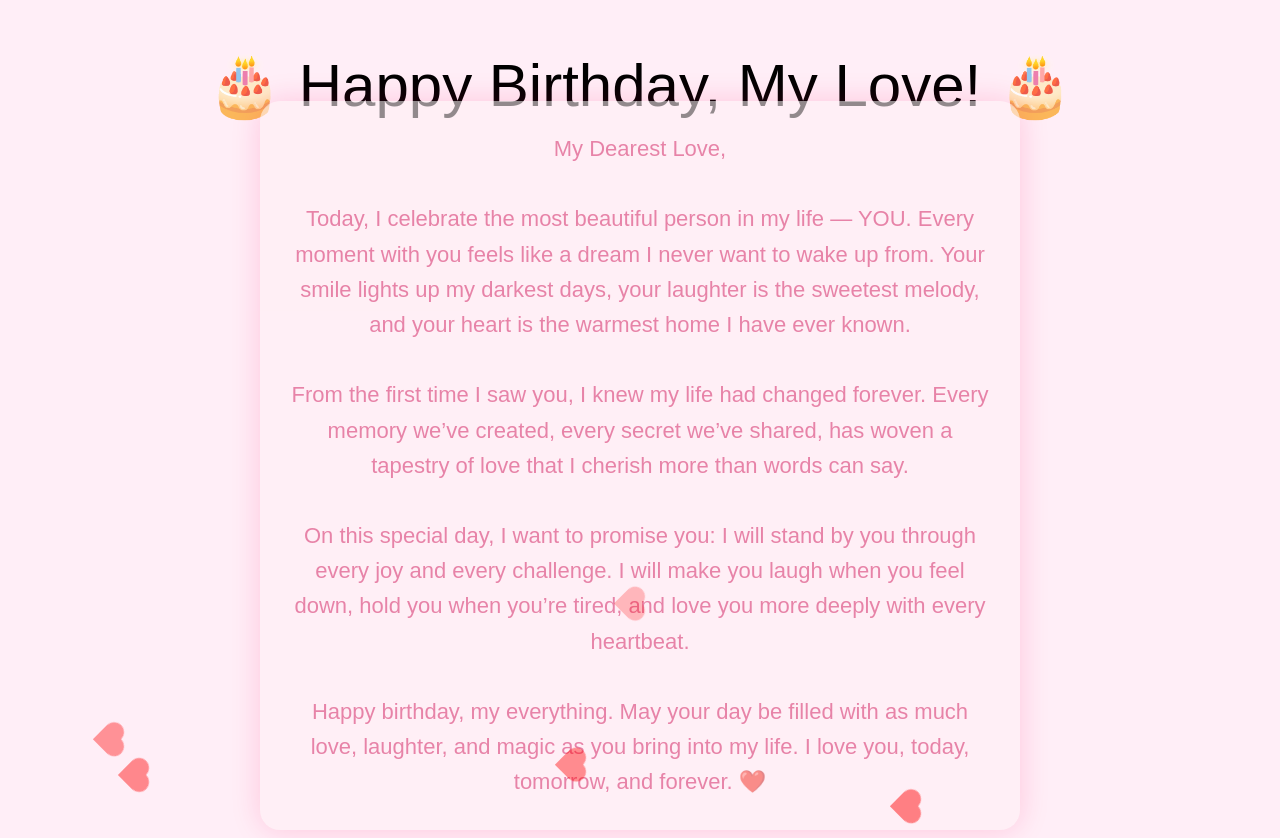
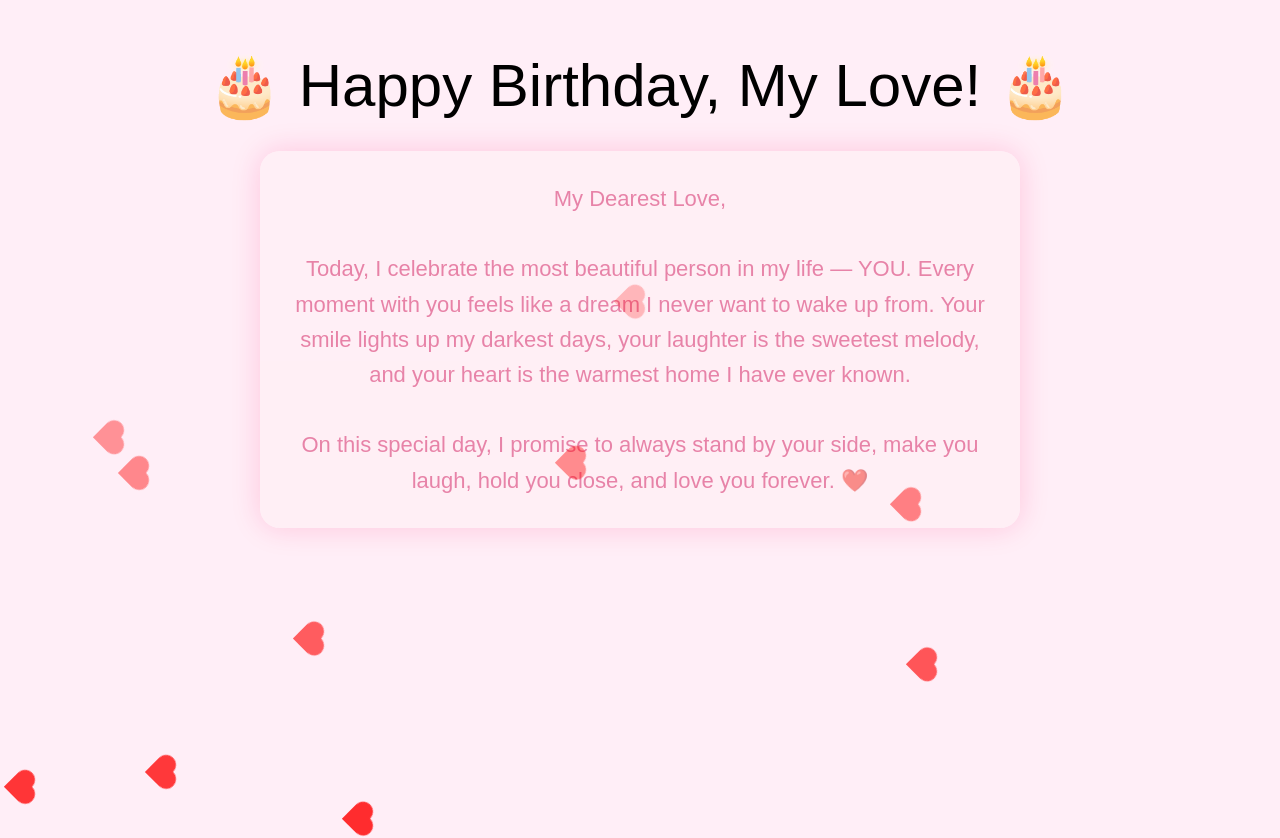
Before and after one commit to Rowsun0007/My-sweetheart, a plain HTML site: page index.html in a window 1280 px wide. Shown: the top 838 px of the page. Drawn offline with Linux system fonts and the light colour scheme.

Commit message:
index.html

```diff
--- a/index.html
+++ b/index.html
@@ -13,30 +13,15 @@ body {
   text-align: center;
 }
 
-/* Cake in the middle at start */
-#cake {
-  position: relative;
-  top: 50px;
-  font-size: 60px;
-  opacity:0;
-  animation: fadeIn 3s forwards;
-}
-
-/* Love letter */
-#love-letter {
-  margin: 30px auto;
-  width: 90%;
-  max-width:700px;
-  background: #fff0f5;
-  border-radius:20px;
-  padding:30px;
-  font-size:22px;
-  color:#d6336c;
-  box-shadow:0 0 30px rgba(255,0,100,0.3);
-  display:inline-block;
-  opacity:0;
-  animation: fadeIn 6s forwards 3s;
-  line-height:1.6;
+/* Fireworks canvas should cover whole page */
+#fireworks {
+  position:fixed;
+  top:0;
+  left:0;
+  width:100%;
+  height:100%;
+  pointer-events:none;
+  z-index:1;
 }
 
 /* Floating hearts */
@@ -47,7 +32,7 @@ body {
   background: red;
   transform: rotate(45deg);
   animation: floatUp 7s linear infinite;
-  z-index:999;
+  z-index:3;
 }
 .heart:before, .heart:after {
   content:"";
@@ -65,13 +50,33 @@ body {
   100% {transform: translateY(-900px) rotate(45deg); opacity:0;}
 }
 
-/* Fireworks canvas */
-#fireworks {
-  position:fixed;
-  top:0; left:0;
-  width:100%; height:100%;
-  pointer-events:none;
-  z-index:998;
+/* Cake */
+#cake {
+  position: relative;
+  font-size: 60px;
+  margin-top:50px;
+  z-index:2;
+  opacity:0;
+  animation: fadeIn 3s forwards;
+}
+
+/* Love letter */
+#love-letter {
+  margin: 30px auto;
+  width: 90%;
+  max-width:700px;
+  background: rgba(255, 240, 245, 0.9);
+  border-radius:20px;
+  padding:30px;
+  font-size:22px;
+  color:#d6336c;
+  box-shadow:0 0 30px rgba(255,0,100,0.3);
+  display:inline-block;
+  opacity:0;
+  animation: fadeIn 6s forwards 3s;
+  line-height:1.6;
+  z-index:2;
+  position: relative;
 }
 
 /* Photo gallery */
@@ -82,7 +87,9 @@ body {
   justify-content:center;
   margin:30px auto;
   opacity:0;
-  animation: fadeIn 5s forwards 9s; /* fade in after love letter */
+  animation: fadeIn 5s forwards 9s;
+  z-index:2;
+  position: relative;
 }
 #photo-gallery img {
   width:200px;
@@ -99,32 +106,20 @@ body {
 </head>
 <body>
 
-<!-- Fireworks Canvas -->
 <canvas id="fireworks"></canvas>
 
-<!-- Cake -->
 <div id="cake">🎂 Happy Birthday, My Love! 🎂</div>
 
-<!-- Love Letter -->
 <div id="love-letter">
 My Dearest Love,<br><br>
 Today, I celebrate the most beautiful person in my life — YOU.
 Every moment with you feels like a dream I never want to wake up from.
 Your smile lights up my darkest days, your laughter is the sweetest melody,
 and your heart is the warmest home I have ever known.<br><br>
-From the first time I saw you, I knew my life had changed forever.
-Every memory we’ve created, every secret we’ve shared,
-has woven a tapestry of love that I cherish more than words can say.<br><br>
-On this special day, I want to promise you:
-I will stand by you through every joy and every challenge.
-I will make you laugh when you feel down, hold you when you’re tired,
-and love you more deeply with every heartbeat.<br><br>
-Happy birthday, my everything.
-May your day be filled with as much love, laughter, and magic as you bring into my life.
-I love you, today, tomorrow, and forever. ❤️
+On this special day, I promise to always stand by your side,
+make you laugh, hold you close, and love you forever. ❤️
 </div>
 
-<!-- Photo Gallery -->
 <div id="photo-gallery">
   <img src="Snapchat-1775830341.jpg" alt="Photo 1">
   <img src="Snapchat-623184945.jpg" alt="Photo 2">
```
